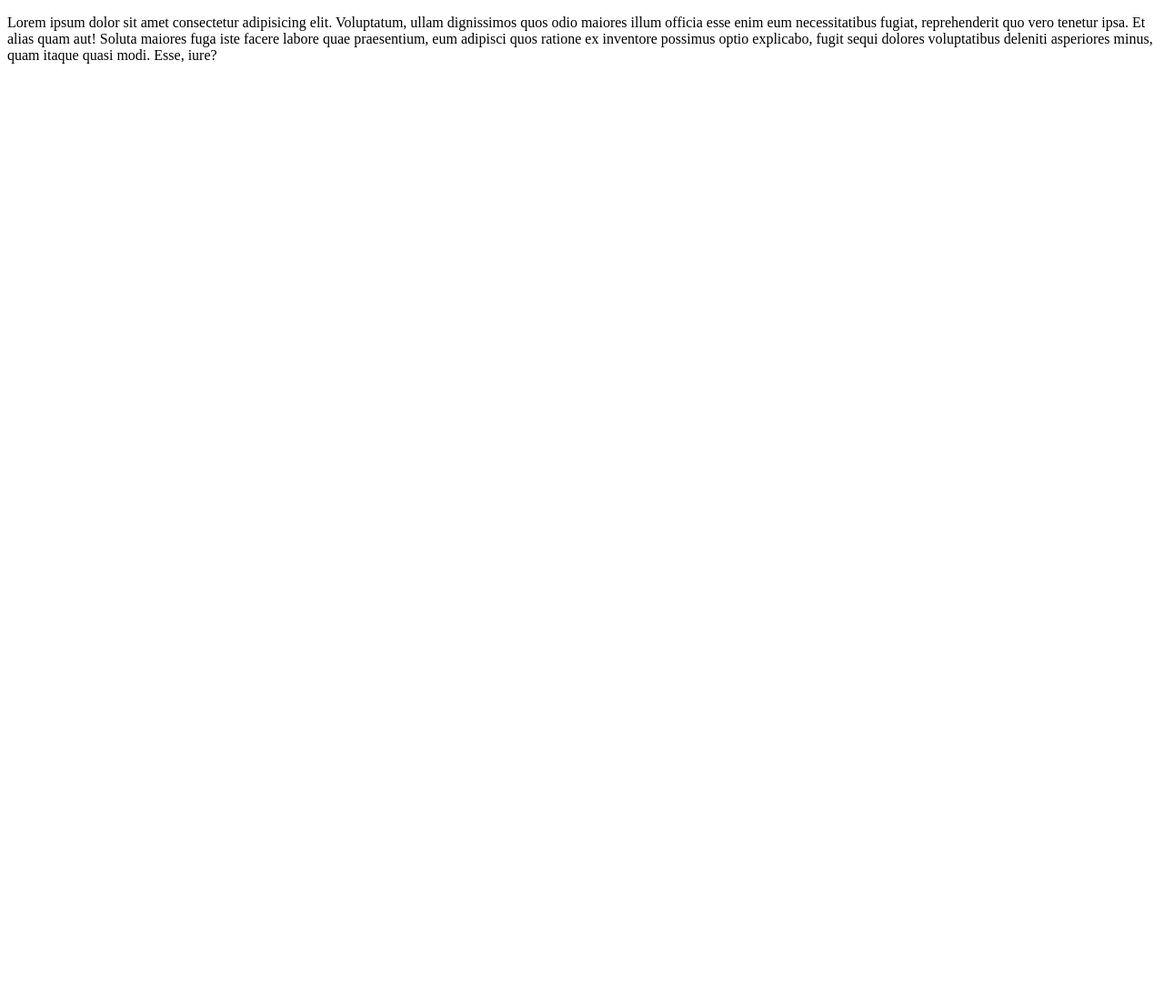
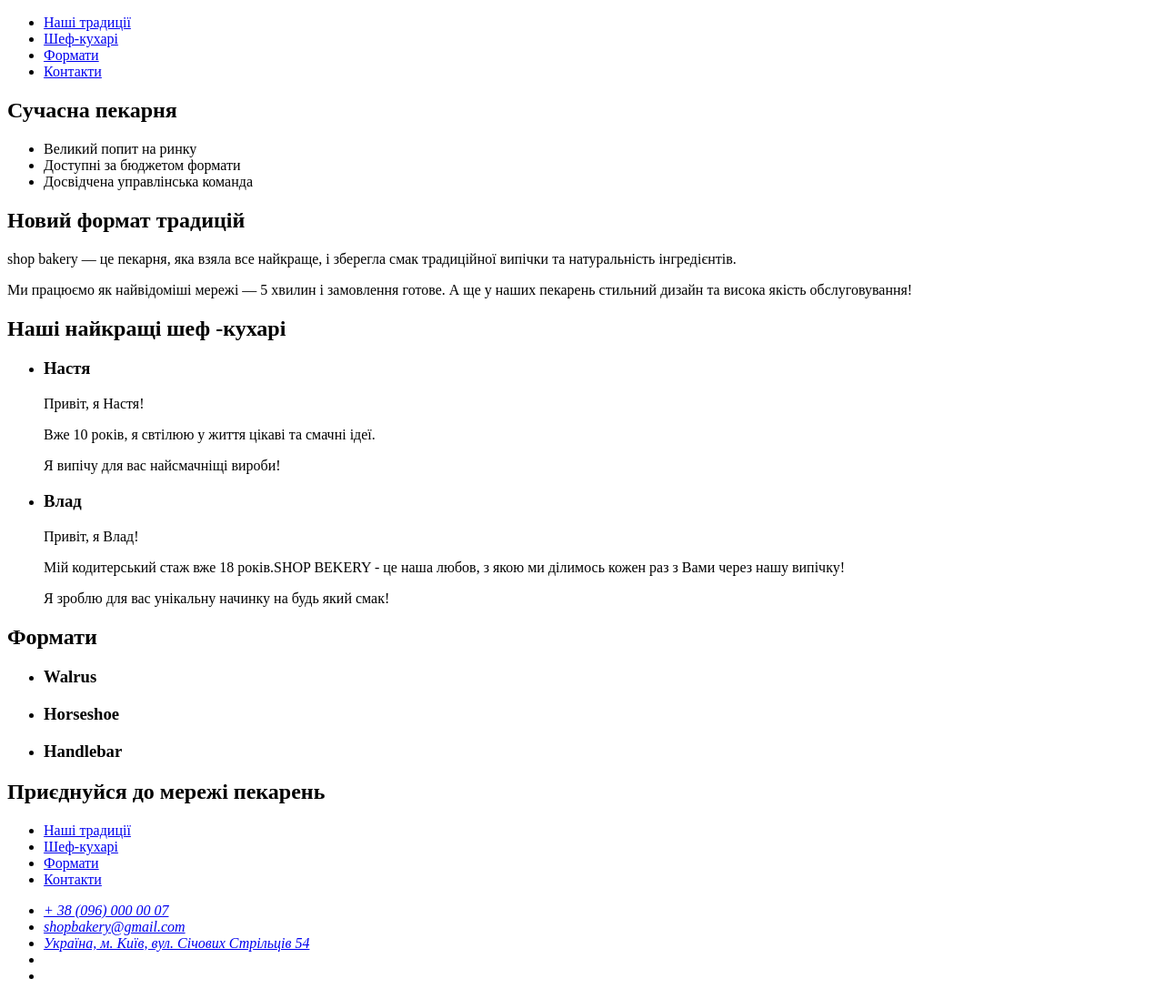
Before and after one commit to Veselchak2012/genius-test, a plain HTML site: page index.html in a window 1280 px wide. Shown: the whole page at 91% size. Before the commit the page ends 800 px from the top, so only its background shows below. Drawn offline with Linux system fonts and the light colour scheme.

Commit message:
New index.html

```diff
--- a/index.html
+++ b/index.html
@@ -1,19 +1,129 @@
 <!DOCTYPE html>
-<html lang="en">
+<html lang="uk">
   <head>
     <meta charset="UTF-8" />
     <meta name="viewport" content="width=device-width, initial-scale=1.0" />
-        <title>Document</title>
+    <title>Сучасна пекарня</title>
   </head>
   <body>
+    <header>
+      <nav>
+        <a href="#">
+          <!-- logo -->
+        </a>
+        <ul>
+          <li><a href="#">Наші традиції</a></li>
+          <li><a href="#">Шеф-кухарі</a></li>
+          <li><a href="#">Формати</a></li>
+          <li><a href="#">Контакти</a></li>
+        </ul>
+      </nav>
+      <!-- Замовити дзвінок -->
+    </header>
+    <main>
+      <section>
+        <h1>Сучасна пекарня</h1>
+      </section>
+      <section>
+        <ul>
+          <li>Великий попит на ринку</li>
+          <li>Доступні за бюджетом формати</li>
+          <li>Досвідчена управлінська команда</li>
+        </ul>
+        <h2>Новий формат традицій</h2>
         <p>
-            Lorem ipsum dolor sit amet consectetur adipisicing elit. Voluptatum,
-            ullam dignissimos quos odio maiores illum officia esse enim eum
-            necessitatibus fugiat, reprehenderit quo vero tenetur ipsa. Et alias
-            quam aut! Soluta maiores fuga iste facere labore quae praesentium,
-            eum adipisci quos ratione ex inventore possimus optio explicabo,
-            fugit sequi dolores voluptatibus deleniti asperiores minus, quam
-            itaque quasi modi. Esse, iure?
+          <span>shop bakery</span> — це пекарня, яка взяла все найкраще, і
+          зберегла смак традиційної випічки та натуральність інгредієнтів.
         </p>
+        <p>
+          Ми працюємо як найвідоміші мережі —
+          <span>5 хвилин і замовлення готове</span>. А ще у наших пекарень
+          стильний дизайн та висока якість обслуговування!
+        </p>
+      </section>
+      <section>
+        <h2>Наші найкращі шеф -кухарі</h2>
+        <ul>
+          <li>
+            <article>
+              <h3>Настя</h3>
+              <p>Привіт, я Настя!</p>
+              <p>Вже 10 років, я свтілюю у життя цікаві та смачні ідеї.</p>
+              <p>Я випічу для вас найсмачніщі вироби!</p>
+            </article>
+          </li>
+          <li>
+            <article>
+              <h3>Влад</h3>
+              <p>Привіт, я Влад!</p>
+              <p>
+                Мій кодитерський стаж вже 18 років.SHOP BEKERY - це наша любов,
+                з якою ми ділимось кожен раз з Вами через нашу випічку!
+              </p>
+              <p>Я зроблю для вас унікальну начинку на будь який смак!</p>
+            </article>
+          </li>
+        </ul>
+      </section>
+      <section>
+        <h2>Формати</h2>
+        <ul>
+          <li>
+            <article>
+              <h3 lang="en">Walrus</h3>
+            </article>
+          </li>
+          <li>
+            <article>
+              <h3 lang="en">Horseshoe</h3>
+            </article>
+          </li>
+          <li>
+            <article>
+              <h3 lang="en">Handlebar</h3>
+            </article>
+          </li>
+        </ul>
+      </section>
+      <section>
+        <h2>Приєднуйся до мережі пекарень</h2>
+      </section>
+    </main>
+    <footer>
+      <nav>
+        <a href="#">
+          <!-- logo -->
+        </a>
+        <ul>
+          <li><a href="#">Наші традиції</a></li>
+          <li><a href="#">Шеф-кухарі</a></li>
+          <li><a href="#">Формати</a></li>
+          <li><a href="#">Контакти</a></li>
+        </ul>
+      </nav>
+      <address>
+        <ul>
+          <li><a href="tel:+380960000007">+ 38 (096) 000 00 07</a></li>
+          <li>
+            <a href="mailto:shopbakery@gmail.com">shopbakery@gmail.com</a>
+          </li>
+          <li>
+            <a href="https://maps.app.goo.gl/mjWwkDeYJMgSfQJa6" target="_blank"
+              >Україна, м. Київ, вул. Січових Стрільців 54</a
+            >
+          </li>
+          <li>
+            <a href="#">
+              <!-- facebook -->
+            </a>
+          </li>
+          <li>
+            <a href="#">
+              <!-- instagram -->
+            </a>
+          </li>
+        </ul>
+      </address>
+    </footer>
   </body>
 </html>
```
Lines whose indentation alone changed are shown as unchanged.
